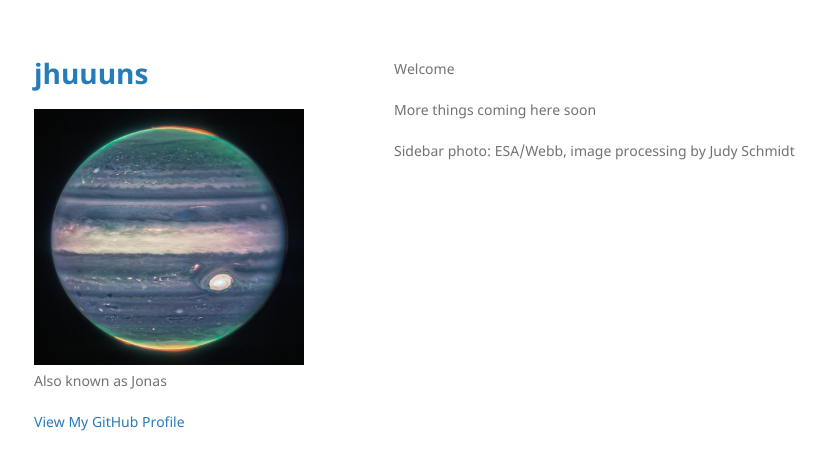
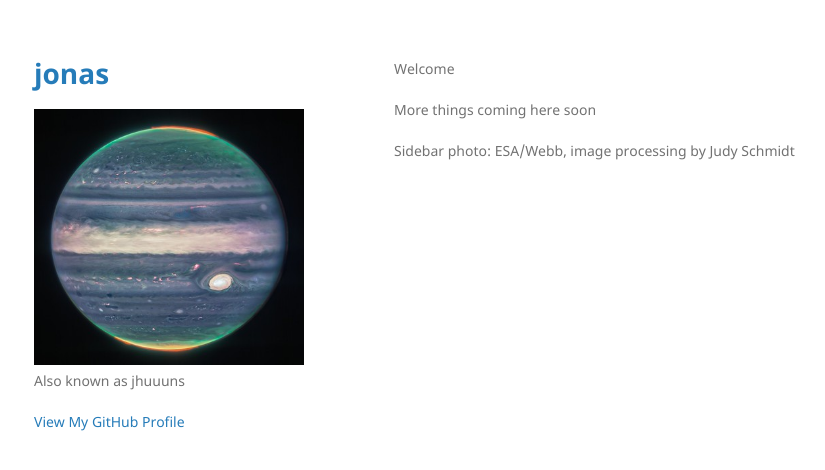
Before and after one commit to jonasbcarlsen/jonasbcarlsen.github.io, a Jekyll site: the page built from index.md, in a window 1280 px wide. Shown: the top 470 px of the page, without its empty margins (176-1001 px from the left). Built offline with Jekyll 4.4.1, drawn with Linux system fonts in a browser that asks for light colours.

```diff
--- a/_config.yml
+++ b/_config.yml
@@ -1,6 +1,6 @@
-title: jhuuuns
+title: jonas
 logo: /assets/img/jupiter.jpg
-description: Also known as Jonas
+description: Also known as jhuuuns
 show_downloads: false
 google_analytics:
 theme: jekyll-theme-minimal
```
